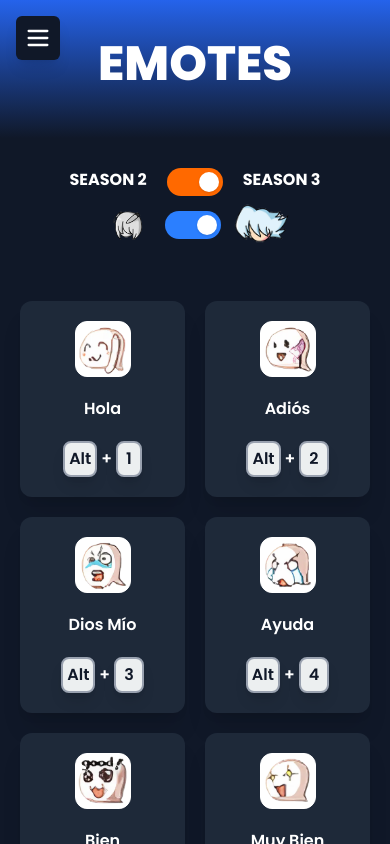
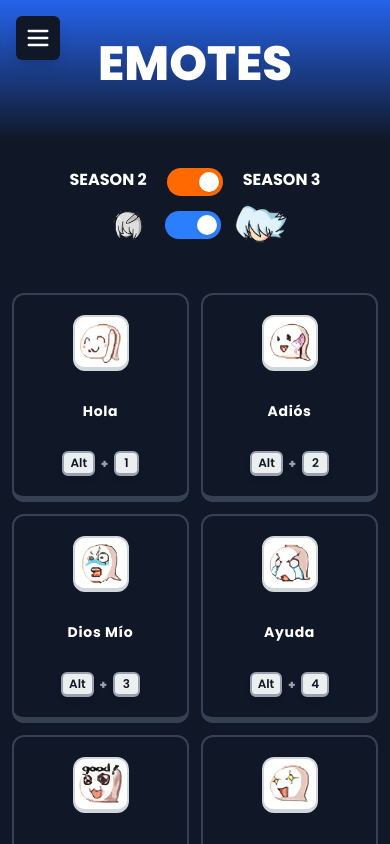
Before and after one commit to jhonatanchirinos/gunbound-info, a Vue app: page /emotes in a window 390 px wide. Shown: the top 844 px of the page. Built offline with nearby package versions, Linux system fonts and the light colour scheme.

Commit message:
Refactor: Enhance EmoteCard interaction and improve layout in EmotesView for better responsiveness
Co-authored-by: Copilot <copilot@github.com>

```diff
--- a/src/components/EmoteCard.vue
+++ b/src/components/EmoteCard.vue
@@ -1,4 +1,6 @@
 <script setup lang="ts">
+import { ref } from 'vue'
+
 const props = defineProps<{
   img: string
   label: string
@@ -9,22 +11,48 @@ const props = defineProps<{
   playEmoteSound: (number: string) => void
 }>()
 
+const isTapped = ref(false)
+
 function handleClick() {
+  isTapped.value = true
+  setTimeout(() => {
+    isTapped.value = false
+  }, 400) // Se queda iluminado por 400ms para notar el tap
+
   props.playEmoteSound(props.number)
 }
 </script>
 
 <template>
   <div
-    class="flex flex-col gap-5 items-center bg-gray-800 w-full rounded-xl py-5 px-3 font-semibold cursor-pointer select-none shadow-xl hover:scale-105 hover:shadow-2xl transition-transform"
+    class="flex flex-col gap-5 items-center w-full rounded-xl py-5 px-3 font-semibold cursor-pointer select-none transition-all duration-300 bg-gray-900 border-2 border-b-[6px] border-gray-700 md:hover:scale-105 md:hover:border-blue-500 md:hover:bg-gray-800 md:hover:shadow-[0_15px_30px_rgba(59,130,246,0.5)] [-webkit-tap-highlight-color:transparent]"
+    :class="
+      isTapped
+        ? 'scale-105 !border-blue-500 !bg-gray-800 shadow-[0_15px_30px_rgba(59,130,246,0.5)]'
+        : ''
+    "
     @click="handleClick"
   >
-    <img :src="img" class="w-14 h-14 border border-white bg-white rounded-xl" draggable="false" />
-    <p class="text-white">{{ label }}</p>
-    <div class="flex gap-1 items-center text-gray-900">
-      <p class="px-1 py-1 bg-[#ECEFF0] border-2 border-gray-400 rounded-lg shadow-lg">Alt</p>
-      <p class="text-white">+</p>
-      <p class="p-1 px-2 bg-[#ECEFF0] border-2 border-gray-400 rounded-lg shadow-lg">
+    <img
+      :src="img"
+      class="w-14 h-14 border-2 border-b-4 border-gray-300 bg-white rounded-xl p-0.5"
+      draggable="false"
+    />
+    <p
+      class="text-white font-bold tracking-wider text-center text-sm md:text-base flex items-center justify-center min-h-[40px] md:min-h-0 md:block md:w-auto"
+    >
+      {{ label }}
+    </p>
+    <div class="flex gap-1.5 md:gap-2 items-center text-gray-900 text-xs md:text-sm">
+      <p
+        class="px-1.5 md:px-2 py-0.5 md:py-1 bg-[#ECEFF0] border-2 border-b-[3px] md:border-b-[4px] border-gray-400 rounded-md md:rounded-lg shadow-md"
+      >
+        Alt
+      </p>
+      <p class="text-gray-400 font-extrabold">+</p>
+      <p
+        class="px-2 md:px-3 py-0.5 md:py-1 bg-[#ECEFF0] border-2 border-b-[3px] md:border-b-[4px] border-gray-400 rounded-md md:rounded-lg shadow-md"
+      >
         {{ number }}
       </p>
     </div>
--- a/src/views/EmotesView.vue
+++ b/src/views/EmotesView.vue
@@ -115,7 +115,7 @@ function toggleVersion() {
 
 <template>
   <div class="flex flex-col gap-10 items-center">
-    <div class="flex justify-center w-full py-10">
+    <div class="flex justify-center min-w-[320px] w-full py-10 mx-auto">
       <h1 class="text-5xl font-extrabold">EMOTES</h1>
     </div>
 
@@ -172,7 +172,7 @@ function toggleVersion() {
 
     <!-- EMOTE CARDS -->
     <div
-      class="grid [grid-template-columns:repeat(auto-fill,minmax(150px,1fr))] w-[750px] max-w-full gap-5 p-5"
+      class="grid [grid-template-columns:repeat(auto-fill,minmax(120px,1fr))] sm:[grid-template-columns:repeat(auto-fill,minmax(150px,1fr))] w-[750px] max-w-full gap-3 sm:gap-5 p-3 sm:p-5"
     >
       <EmoteCard
         v-for="emote in emotesCard"
```
